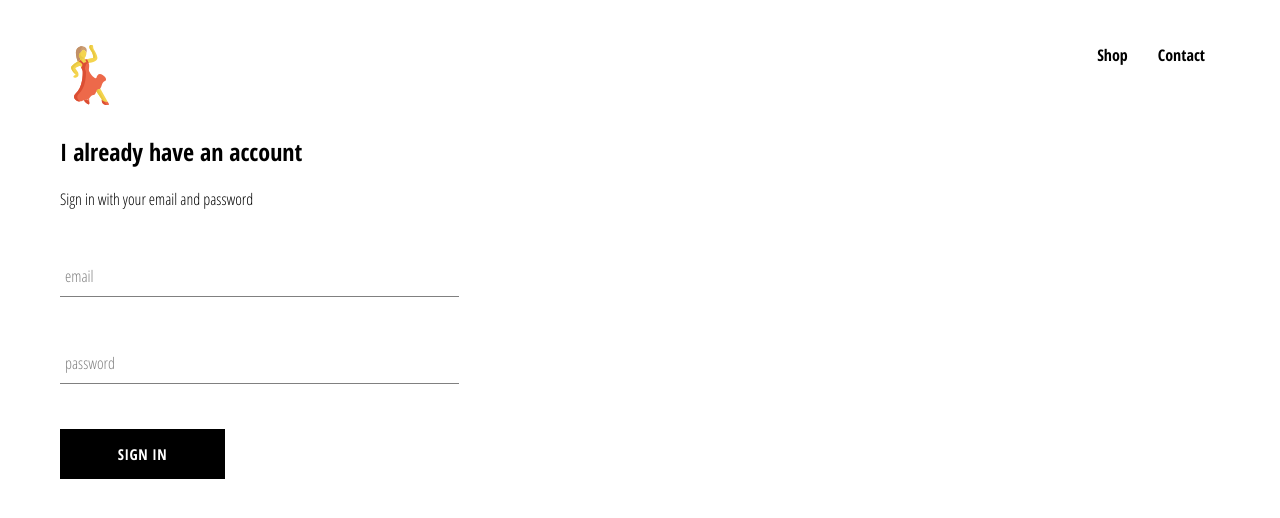
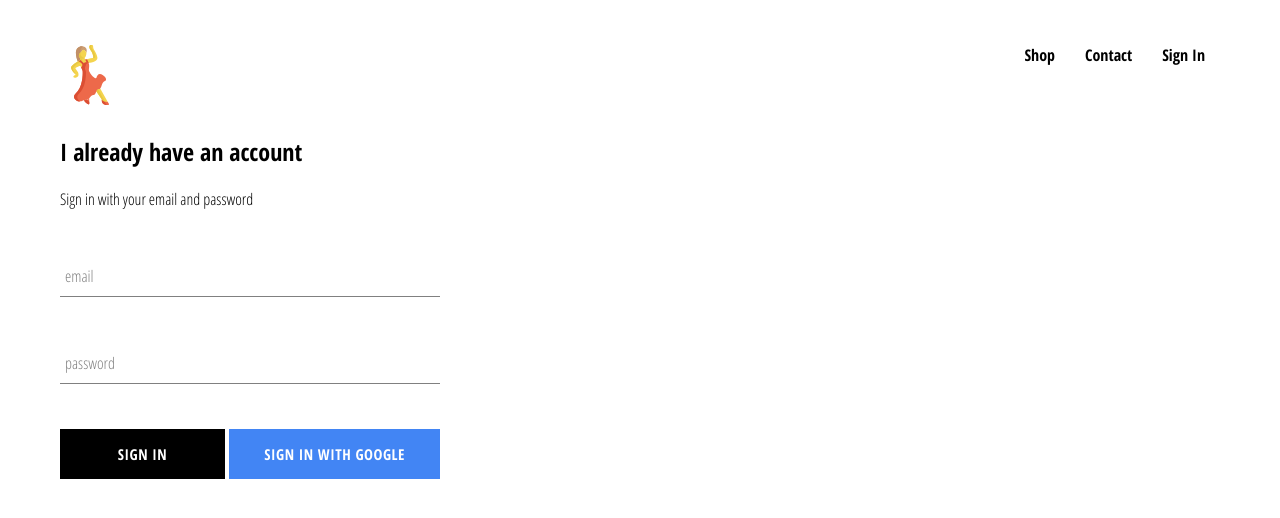
Before and after one commit to kevincarld/petit-clothing, a React (Create React App) app: page /signin in a window 1280 px wide. Shown: the top 518 px of the page. Built offline with nearby package versions, Linux system fonts and the light colour scheme; no server answers.

Commit message:
Update: Firebase auth implementation and button stylings

```diff
--- a/src/App.css
+++ b/src/App.css
@@ -1,3 +1,7 @@
+* {
+  box-sizing: border-box;
+}
+
 body {
   font-family: 'Open Sans Condensed' ;
   padding: 20px 60px;
--- a/src/App.js
+++ b/src/App.js
@@ -10,18 +10,42 @@
 import Homepage from './pages/homepage/HomePage';
 import ShopPage from './pages/shop/ShopPage';
 import SignInSignUpPage from './pages/signInSignUpPage/SignInSignUpPage';
+import { auth } from './firebase/firebase.utils';
 
-function App() {
+class App extends React.Component {
+  constructor() {
+    super();
+
+    this.state = {
+      currentUser: null
+    }
+  }
+
+  unsubscribeFromAuth = null;
+
+  componentDidMount() {
+    this.unsubscribeFromAuth = auth.onAuthStateChanged((user) => {
+      this.setState({ currentUser: user });
+      // console.log(user);
+    })
+  }
+
+  componentWillUnmount() {
+    this.unsubscribeFromAuth();
+  }
+
+  render() {
     return (
       <div className='App'>
-      <Header />
+        <Header currentUser={this.state.currentUser} />
         <Switch>
-        <Route exact path='/' component={Homepage}/>
-        <Route path='/shop' component={ShopPage}/>
-        <Route path='/signin' component={SignInSignUpPage}/>
+          <Route exact path='/' component={Homepage} />
+          <Route path='/shop' component={ShopPage} />
+          <Route path='/signin' component={SignInSignUpPage} />
         </Switch>
       </div>
     );
   }
+}
 
 export default App;
--- a/src/components/customButton/CustomButton.jsx
+++ b/src/components/customButton/CustomButton.jsx
@@ -3,8 +3,10 @@
 // Style
 import './customButton.scss';
 
-const CustomButton = ({children, ...otherProps}) => (
-  <button className="custom-button" {...otherProps}>
+const CustomButton = ({ children, isGoogleSignIn, ...otherProps }) => (
+  <button
+    className={`${isGoogleSignIn ? 'google-sign-in' : '' } custom-button`}
+    {...otherProps}>
     {children}
   </button>
 );
--- a/src/components/customButton/customButton.scss
+++ b/src/components/customButton/customButton.scss
@@ -19,4 +19,14 @@
     color: black;
     border: 1px solid black;
   }
+
+  &.google-sign-in {
+    background-color: #4285f4;
+    color: white;
+
+    &:hover {
+      background-color: #3578e8;
+      border: none;
+    }
+  }
 }
--- a/src/components/header/Header.jsx
+++ b/src/components/header/Header.jsx
@@ -1,11 +1,12 @@
 import React from 'react';
-import {Link} from 'react-router-dom';
+import { Link } from 'react-router-dom';
+import { auth } from '../../firebase/firebase.utils';
 
 //Style
-import {ReactComponent as Logo} from '../../assets/dancer.svg';
+import { ReactComponent as Logo } from '../../assets/dancer.svg';
 import './header.scss';
 
-const Header = () => (
+const Header = ({ currentUser }) => (
   <div className="header">
     <Link className="logo-container" to="/">
       <Logo className="logo"></Logo>
@@ -14,6 +15,15 @@
     <div className="options">
       <Link className="option" to="/shop">Shop</Link>
       <Link className="option" to="/contact">Contact</Link>
+      {
+        currentUser ?
+          (<div className="option" onClick={() => auth.signOut()}>
+            Sign Out
+        </div>)
+          : (<Link className="option" to='/signin'>
+            Sign In
+            </Link>)
+  }
     </div>
   </div>
 
--- a/src/components/header/header.scss
+++ b/src/components/header/header.scss
@@ -23,6 +23,7 @@
       text-decoration: none;
       font-weight: bold;
       color: black;
+      cursor: pointer;
     }
   }
 }
--- a/src/components/signin/SignIn.jsx
+++ b/src/components/signin/SignIn.jsx
@@ -6,6 +6,7 @@
 //Component
 import FormInput from '../formInput/FormInput';
 import CustomButton from '../customButton/CustomButton';
+import { signInWithGoogle } from '../../firebase/firebase.utils'
 
 class SignIn extends React.Component {
   constructor() {
@@ -57,7 +58,11 @@
             label="password"
             required />
 
-          <CustomButton type="submit">Sign In</CustomButton>
+          <div className="buttons">
+            <CustomButton type="submit">Sign In</CustomButton>
+            <CustomButton onClick={signInWithGoogle} isGoogleSignIn>Sign In With Google</CustomButton>
+
+          </div>
         </form>
       </div>
     );
--- a/src/components/signin/signIn.scss
+++ b/src/components/signin/signIn.scss
@@ -1,9 +1,14 @@
 .sign-in {
-  width: 30vw;
+  width: 380px;
   display: flex;
   flex-direction: column;
 
   .title {
     margin: 10px 0;
   }
+
+  .buttons {
+    display: flex;
+    justify-content: space-between;
+  }
 }
--- /dev/null
+++ b/src/firebase/firebase.utils.js
@@ -0,0 +1,27 @@
+import firebase from 'firebase/app';
+import 'firebase/firestore';
+import 'firebase/auth';
+
+const config = {
+  apiKey: "AIzaSyCIa2b3B6bbwZ5-6-P44xhF6c7E05DoAyE",
+  authDomain: "petit-fb.firebaseapp.com",
+  databaseURL: "https://petit-fb.firebaseio.com",
+  projectId: "petit-fb",
+  storageBucket: "petit-fb.appspot.com",
+  messagingSenderId: "446719689469",
+  appId: "1:446719689469:web:c140e1ccd6646fcbdb3494",
+  measurementId: "G-HZR68V94QZ"
+}
+
+// Initialize Firebase
+firebase.initializeApp(config);
+// firebase.analytics();
+
+export const auth = firebase.auth();
+export const firestore = firebase.firestore();
+
+const provider = new firebase.auth.GoogleAuthProvider();
+provider.setCustomParameters({ prompt: 'select_account' });
+export const signInWithGoogle = () => auth.signInWithPopup(provider);
+
+export default firebase;
```
Lines whose indentation alone changed are shown as unchanged.
